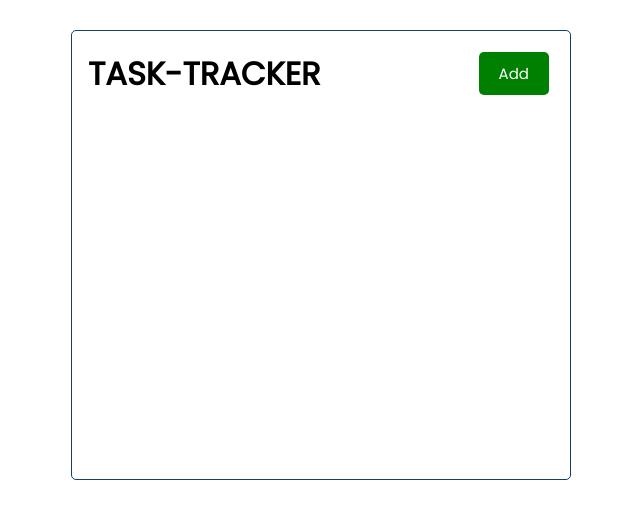
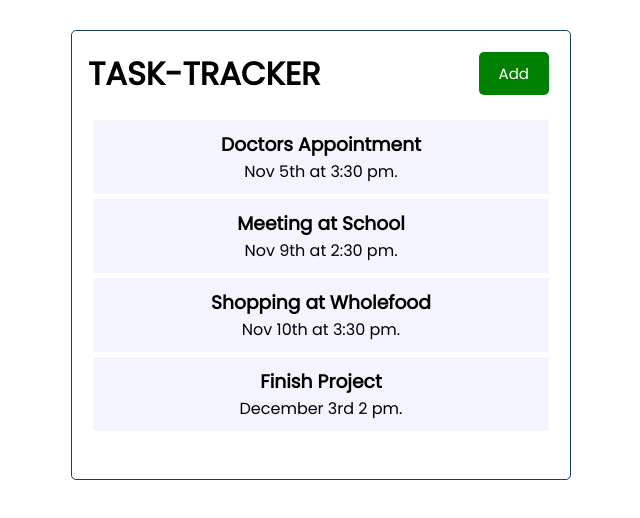
Before and after one commit to subdit/Task-tracker, an Angular app: page / in a window 1280 px wide. Shown: the top 518 px of the page, without its empty margins (319-959 px from the left). Built offline with nearby package versions, Linux system fonts and the light colour scheme.

Commit message:
create task-item component and styling component

```diff
--- a/src/app/app.component.html
+++ b/src/app/app.component.html
@@ -1,3 +1,4 @@
 <div class="container">
   <app-header></app-header>
+  <app-tasks></app-tasks>
 </div>
--- a/src/app/app.module.ts
+++ b/src/app/app.module.ts
@@ -4,12 +4,16 @@
 import { AppComponent } from './app.component';
 import { HeaderComponent } from './components/header/header.component';
 import { ButtonComponent } from './components/button/button.component';
+import { TasksComponent } from './components/tasks/tasks.component';
+import { TaskItemComponent } from './components/task-item/task-item.component';
 
 @NgModule({
   declarations: [
     AppComponent,
     HeaderComponent,
-    ButtonComponent
+    ButtonComponent,
+    TasksComponent,
+    TaskItemComponent
   ],
   imports: [
     BrowserModule
--- /dev/null
+++ b/src/app/components/task-item/task-item.component.css
@@ -0,0 +1,14 @@
+.task {
+  background: #f4f4ff;
+  margin: 5px;
+  padding: 10px 10px;
+  cursor: pointer;
+}
+.task.reminder {
+  border-left: cadetblue;
+}
+task h3 {
+  display: flex;
+  align-items: center;
+  justify-content: space-between;
+}
--- /dev/null
+++ b/src/app/components/task-item/task-item.component.html
@@ -0,0 +1,4 @@
+<div class="task">
+  <h3>{{ task.text }}</h3>
+  <p>{{ task.day }}</p>
+</div>
--- /dev/null
+++ b/src/app/components/task-item/task-item.component.ts
@@ -0,0 +1,15 @@
+import { Component, OnInit, Input } from '@angular/core';
+import { Task } from '../../Task';
+@Component({
+  selector: 'app-task-item',
+  templateUrl: './task-item.component.html',
+  styleUrls: ['./task-item.component.css'],
+})
+export class TaskItemComponent implements OnInit {
+  @Input()
+  task!: Task; // from interface
+
+  constructor() {}
+
+  ngOnInit(): void {}
+}
--- /dev/null
+++ b/src/app/components/tasks/tasks.component.html
@@ -0,0 +1 @@
+<app-task-item *ngFor="let task of tasks" [task]="task"> </app-task-item>
--- /dev/null
+++ b/src/app/components/tasks/tasks.component.ts
@@ -0,0 +1,15 @@
+import { Component, OnInit } from '@angular/core';
+import { Task } from '../../Task';
+import { TASKS } from '../../mock-tasks';
+
+@Component({
+  selector: 'app-tasks',
+  templateUrl: './tasks.component.html',
+  styleUrls: ['./tasks.component.css'],
+})
+export class TasksComponent implements OnInit {
+  tasks: Task[] = TASKS;
+  constructor() {}
+
+  ngOnInit(): void {}
+}
```
Also changed, not shown: src/app/components/tasks/tasks.component.css (added), 2 other files (tests, documents, lock files or other folders).
